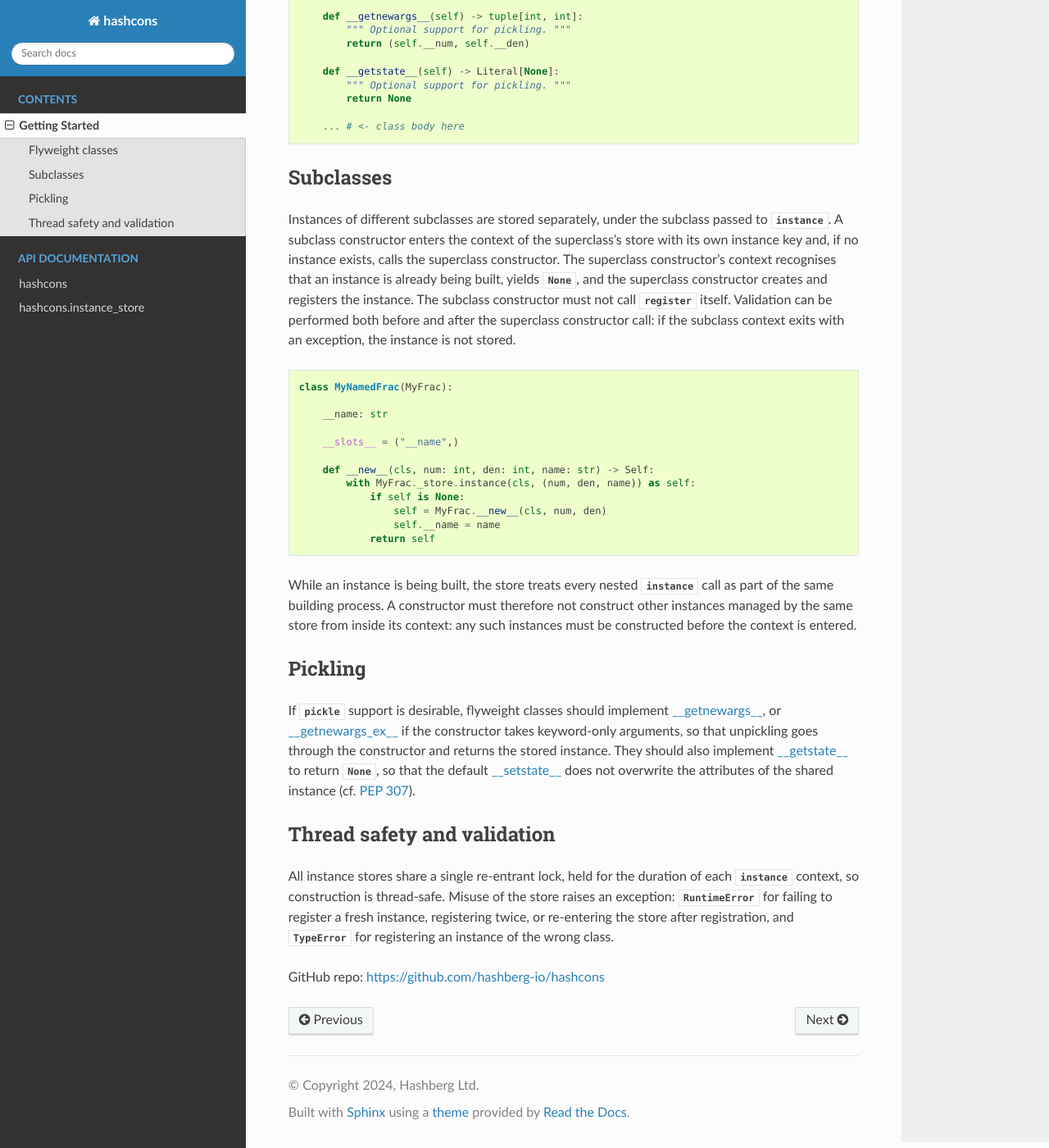
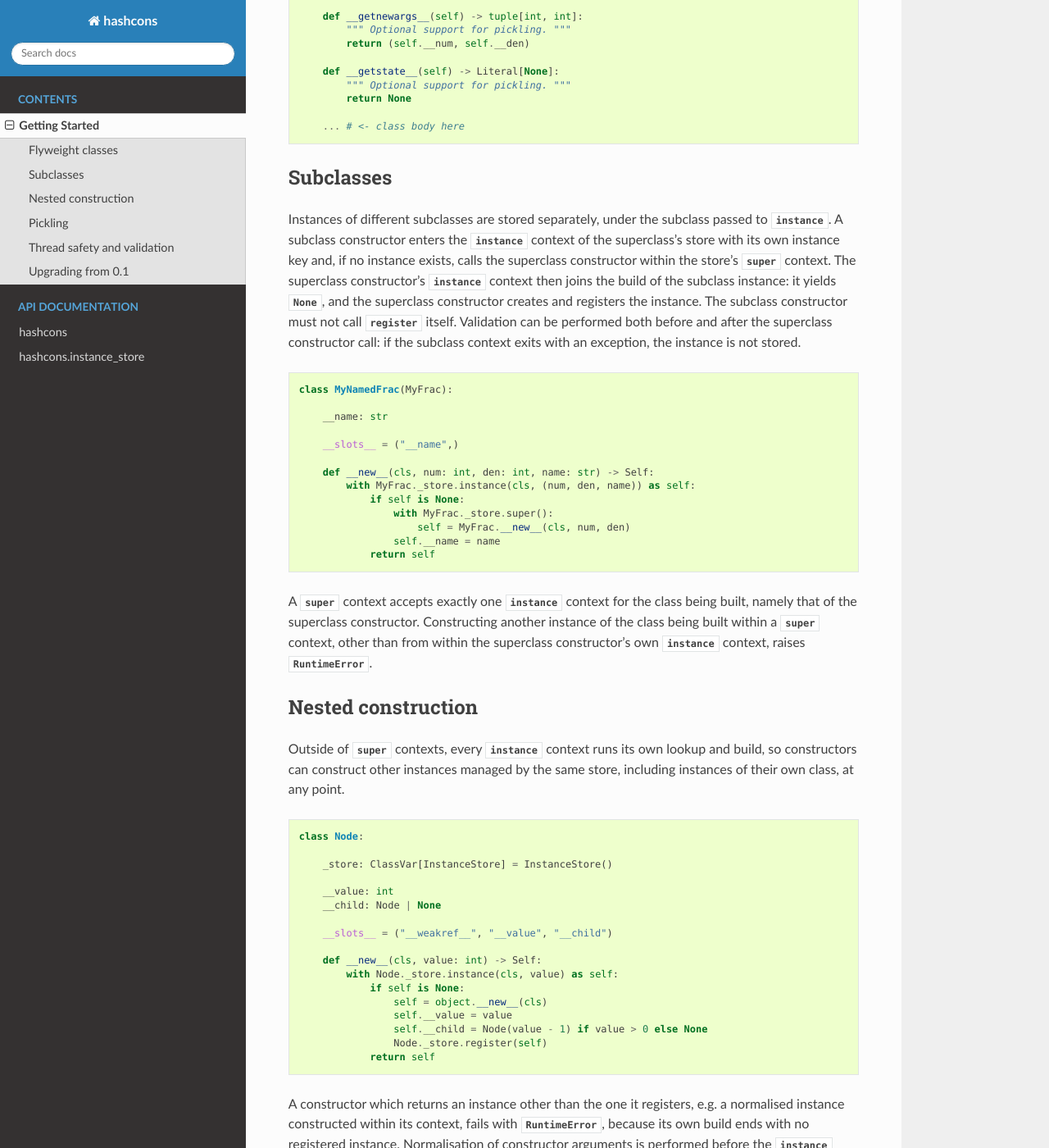
Before and after one commit to hashberg-io/hashcons, a Sphinx documentation site: the page built from docs/getting-started.rst, in a window 1280 px wide and 1400 px high, scrolled down 1178 px. Shown: the whole window at 82% size. Built offline with Sphinx 7.4.7 and the Read the Docs theme 3.1.0, drawn with Linux system fonts in a browser that asks for light colours; some of the changed text lies outside the part shown.

Commit message:
Document superclass constructor calls, nested construction and upgrading from 0.1.
The guide and README now show subclass constructors using the store's super context, explain that constructors can build other instances from the same store, and list the changes users of the previous release need to make.

Co-Authored-By: Claude Opus 5.5 <noreply@anthropic.com>

```diff
--- a/docs/getting-started.rst
+++ b/docs/getting-started.rst
@@ -68,8 +68,8 @@ Subclasses
 ----------
 
 Instances of different subclasses are stored separately, under the subclass passed to :meth:`~hashcons.instance_store.InstanceStore.instance`.
-A subclass constructor enters the context of the superclass's store with its own instance key and, if no instance exists, calls the superclass constructor.
-The superclass constructor's context recognises that an instance is already being built, yields :obj:`None`, and the superclass constructor creates and registers the instance.
+A subclass constructor enters the :meth:`~hashcons.instance_store.InstanceStore.instance` context of the superclass's store with its own instance key and, if no instance exists, calls the superclass constructor within the store's :meth:`~hashcons.instance_store.InstanceStore.super` context.
+The superclass constructor's :meth:`~hashcons.instance_store.InstanceStore.instance` context then joins the build of the subclass instance: it yields :obj:`None`, and the superclass constructor creates and registers the instance.
 The subclass constructor must not call :meth:`~hashcons.instance_store.InstanceStore.register` itself.
 Validation can be performed both before and after the superclass constructor call: if the subclass context exits with an exception, the instance is not stored.
 
@@ -84,12 +84,41 @@ Validation can be performed both before and after the superclass constructor cal
         def __new__(cls, num: int, den: int, name: str) -> Self:
             with MyFrac._store.instance(cls, (num, den, name)) as self:
                 if self is None:
-                    self = MyFrac.__new__(cls, num, den)
+                    with MyFrac._store.super():
+                        self = MyFrac.__new__(cls, num, den)
                     self.__name = name
                 return self
 
-While an instance is being built, the store treats every nested :meth:`~hashcons.instance_store.InstanceStore.instance` call as part of the same building process.
-A constructor must therefore not construct other instances managed by the same store from inside its context: any such instances must be constructed before the context is entered.
+A :meth:`~hashcons.instance_store.InstanceStore.super` context accepts exactly one :meth:`~hashcons.instance_store.InstanceStore.instance` context for the class being built, namely that of the superclass constructor.
+Constructing another instance of the class being built within a :meth:`~hashcons.instance_store.InstanceStore.super` context, other than from within the superclass constructor's own :meth:`~hashcons.instance_store.InstanceStore.instance` context, raises :exc:`RuntimeError`.
+
+Nested construction
+-------------------
+
+Outside of :meth:`~hashcons.instance_store.InstanceStore.super` contexts, every :meth:`~hashcons.instance_store.InstanceStore.instance` context runs its own lookup and build, so constructors can construct other instances managed by the same store, including instances of their own class, at any point.
+
+.. code-block:: python
+
+    class Node:
+
+        _store: ClassVar[InstanceStore] = InstanceStore()
+
+        __value: int
+        __child: Node | None
+
+        __slots__ = ("__weakref__", "__value", "__child")
+
+        def __new__(cls, value: int) -> Self:
+            with Node._store.instance(cls, value) as self:
+                if self is None:
+                    self = object.__new__(cls)
+                    self.__value = value
+                    self.__child = Node(value - 1) if value > 0 else None
+                    Node._store.register(self)
+                return self
+
+A constructor which returns an instance other than the one it registers, e.g. a normalised instance constructed within its context, fails with :exc:`RuntimeError`, because its own build ends with no registered instance.
+Normalisation of constructor arguments is performed before the :meth:`~hashcons.instance_store.InstanceStore.instance` context is entered, so that the instance key is the normalised one.
 
 Pickling
 --------
@@ -101,6 +130,14 @@ Thread safety and validation
 ----------------------------
 
 All instance stores share a single re-entrant lock, held for the duration of each :meth:`~hashcons.instance_store.InstanceStore.instance` context, so construction is thread-safe.
-Misuse of the store raises an exception: :exc:`RuntimeError` for failing to register a fresh instance, registering twice, or re-entering the store after registration, and :exc:`TypeError` for registering an instance of the wrong class.
+Misuse of the store raises an exception, also when running with the `-O flag <https://docs.python.org/3/using/cmdline.html#cmdoption-O>`_: :exc:`TypeError` for registering an instance of the wrong class, and :exc:`RuntimeError` for failing to register a fresh instance, registering twice, registering outside a build, and misuse of :meth:`~hashcons.instance_store.InstanceStore.super` contexts.
+
+Upgrading from 0.1
+------------------
+
+- Subclass constructors wrap their call to the superclass constructor in the store's :meth:`~hashcons.instance_store.InstanceStore.super` context; without it, construction fails with :exc:`RuntimeError`.
+- Nested :meth:`~hashcons.instance_store.InstanceStore.instance` contexts outside of :meth:`~hashcons.instance_store.InstanceStore.super` contexts are independent builds, rather than being joined to the enclosing build.
+- Misuse raises :exc:`RuntimeError` or :exc:`TypeError` instead of :exc:`AssertionError`, and calling :meth:`~hashcons.instance_store.InstanceStore.register` outside a build raises instead of being ignored.
+- The library requires Python 3.14 or later, and no longer depends on ``typing_extensions``.
 
 GitHub repo: https://github.com/hashberg-io/hashcons
```
Also changed, not shown: CLAUDE.md (+7 -3 lines), README.md (+5 -4 lines).
